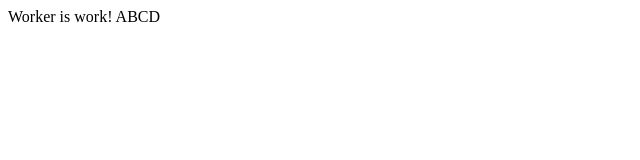
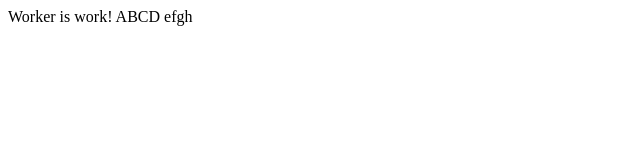
Before and after one commit to outsideramaan/test, a plain HTML site: page index.html in a window 1280 px wide. Shown: the full height of the page, 0-640 px from the left. Drawn offline with Linux system fonts and the light colour scheme.

Commit message:
chenges in index

```diff
--- a/index.html
+++ b/index.html
@@ -7,5 +7,6 @@
   <body>
     Worker is work!
 	ABCD
+	efgh
   </body>
 </html>
```
